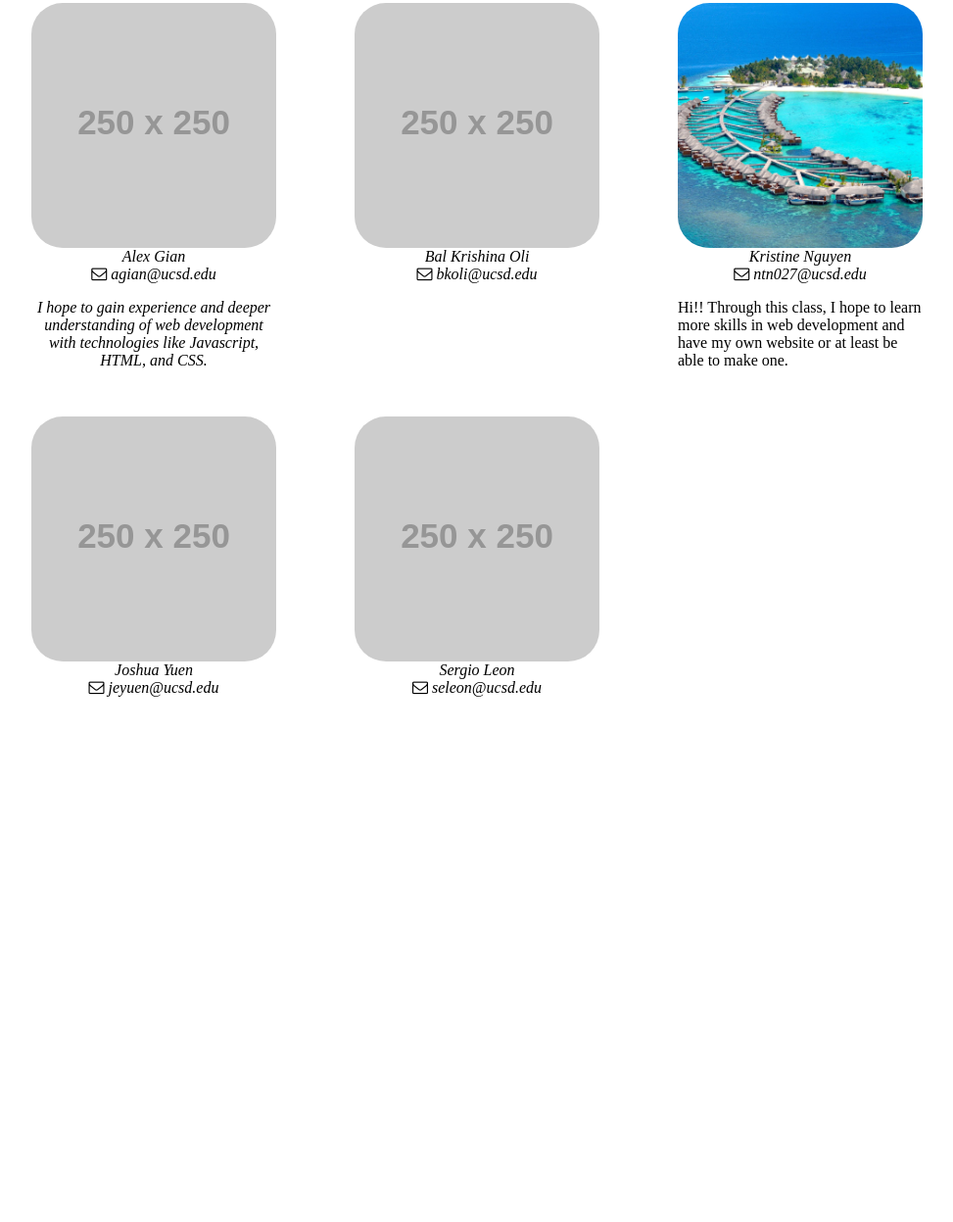
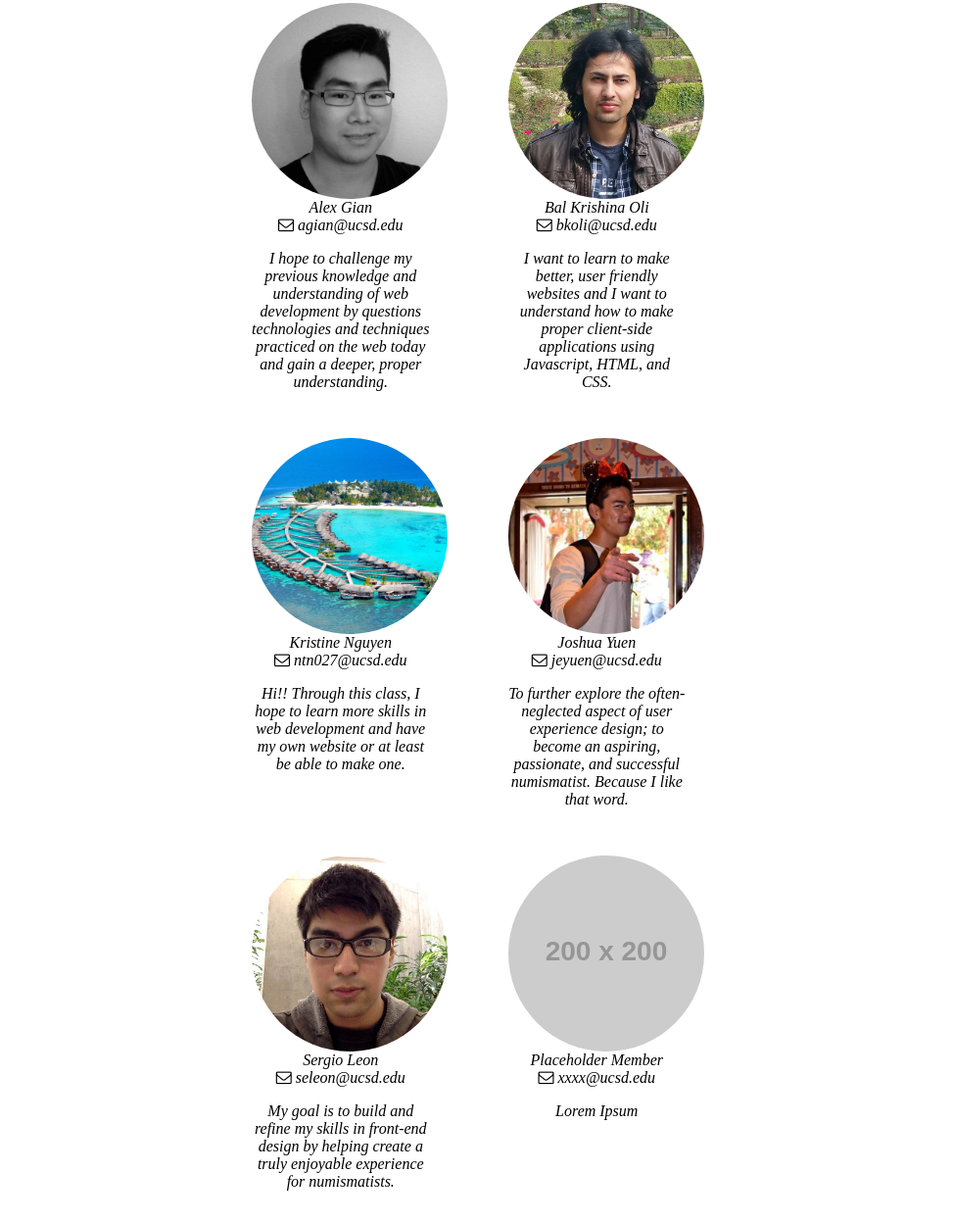
Before and after one commit to cse134b-cacheit/hw1-html-explorer, a website: page static/team.html in a window 1280 px wide. Shown: the part 183-1430 px from the top of the page at 98% size, without its empty margins (148-1121 px from the left). Before the commit the page ends 926 px from the top, so only its background shows below. Drawn offline with Linux system fonts and the light colour scheme; placeholder pictures from the web are drawn by us.

Commit message:
Finishing Team

```diff
--- a/static/style/team.css
+++ b/static/style/team.css
@@ -3,16 +3,18 @@
     margin-left: auto;
     margin-right: auto;
 
-    -moz-border-radius: 32px;
-    -webkit-border-radius: 32px;
-    border-radius: 32px; /* future proofing */
-    -khtml-border-radius: 32px; /* for old Konqueror browsers */
+    -moz-border-radius: 100px;
+    -webkit-border-radius: 100px;
+    border-radius: 100px; /* future proofing */
+    -khtml-border-radius: 100px; /* for old Konqueror browsers */
 
+    width: 200px;
+    height: 200px;
 }
 
 .grid-container {
     width : 100%;
-    max-width : 1000px;
+    max-width : 550px;
     margin: auto;
 
 }
@@ -24,7 +26,7 @@
 }
 
 .col-1-4{
-    width: 25.00%;
+    width: 33.00%;
 }
 
 @media all and (max-width:750px){
--- a/static/team.html
+++ b/static/team.html
@@ -18,72 +18,106 @@
 		<h2>The Team</h2>
 		<div class="grid-container">
 			<figure class="col-1-4">
-				<img class="team-img" src="http://placehold.it/250X250" alt="team" />
+				<img class="team-img" src="img/alex.jpeg" alt="team" />
 				<figcaption>
 					<address class="center">
 						Alex Gian<br>
 						<i class="fa fa-envelope-o "></i> agian@ucsd.edu
 						<p>
-							I hope to gain experience and deeper understanding of
-							web development with technologies like Javascript,
-							HTML, and CSS.
+							I hope to challenge my previous knowledge and
+							understanding of web development by questions
+							technologies and techniques practiced
+							on the web today and gain a deeper, proper understanding.
+						</p>
+					</address>
+
+				</figcaption>
+			</figure>
+
+			<figure class="col-1-4">
+				<img class="team-img" src="img/bk.png" alt="team" />
+				<figcaption>
+					<address class="center">
+						Bal Krishina Oli<br>
+						<i class="fa fa-envelope-o "></i> bkoli@ucsd.edu
+						<p>
+							I want to learn to make better, user friendly websites
+							and I want to understand how to make proper client-side
+							applications using Javascript, HTML, and CSS.
+						</p>
+					</address>
+
+				</figcaption>
+			</figure>
+
+
+			<figure class="col-1-4">
+				<img class="team-img" src="img/kristine.jpg" alt="team" />
+				<figcaption>
+					<address class="center">
+						Kristine Nguyen<br>
+						<i class="fa fa-envelope-o "></i> ntn027@ucsd.edu
+						<p>
+							Hi!! Through this class, I hope to learn more skills in
+							web development and have my own website or at least be
+							able to make one.
 						</p>
 					</address>
 				</figcaption>
 			</figure>
 
 			<figure class="col-1-4">
-				<img class="team-img" src="http://placehold.it/250X250" alt="team" />
-				<figcaption>
-					<address class="center">
-						Bal Krishina Oli<br>
-						<i class="fa fa-envelope-o "></i> bkoli@ucsd.edu
-					</address>
-					<p>
-					</p>
-				</figcaption>
-			</figure>
-
-
-			<figure class="col-1-4">
-				<img class="team-img" src="img/kristine.jpg" width="250" height="250" alt="team" />
-				<figcaption>
-					<address class="center">
-						Kristine Nguyen<br>
-						<i class="fa fa-envelope-o "></i> ntn027@ucsd.edu
-					</address>
-					<p>
-						Hi!! Through this class, I hope to learn more skills in
-						web development and have my own website or at least be
-						able to make one.
-					</p>
-				</figcaption>
-			</figure>
-
-			<figure class="col-1-4">
-				<img class="team-img" src="http://placehold.it/250X250" alt="team" />
+				<img class="team-img" src="img/josh2.png" alt="team" />
 				<figcaption>
 					<address class="center">
 						Joshua Yuen<br>
 						<i class="fa fa-envelope-o "></i> jeyuen@ucsd.edu
+						<p>
+							To further explore the often-neglected aspect of
+							user experience design; to become an aspiring,
+							passionate, and successful numismatist. Because
+							I like that word.
+						</p>
 					</address>
+
 				</figcaption>
 				<p>
 				</p>
 			</figure>
 
 			<figure class="col-1-4">
-				<img class="team-img" src="http://placehold.it/250X250" alt="team" />
+				<img class="team-img" src="img/sergio.png" alt="team" />
 				<figcaption>
 					<address class="center">
 						Sergio Leon<br>
 						<i class="fa fa-envelope-o "></i> seleon@ucsd.edu
+						<p>
+							My goal is to build and refine my skills in front-end
+							design by helping create a truly enjoyable experience
+							for numismatists.
+						</p>
 					</address>
+
 				</figcaption>
 				<p>
 				</p>
 			</figure>
 
+			<figure class="col-1-4">
+				<img class="team-img" src="http://placehold.it/200X200" alt="team" />
+				<figcaption>
+					<address class="center">
+						Placeholder Member<br>
+						<i class="fa fa-envelope-o "></i> xxxx@ucsd.edu
+						<p>
+							Lorem Ipsum
+						</p>
+					</address>
+
+				</figcaption>
+				<p>
+				</p>
+			</figure>
 		</div>
 
 	</section>
```
Also changed, not shown: static/img/alex.jpeg (added), static/img/bk.png (added), static/img/josh.jpg (added), static/img/josh2.png (added), static/img/sergio.png (added), 2 other files.
